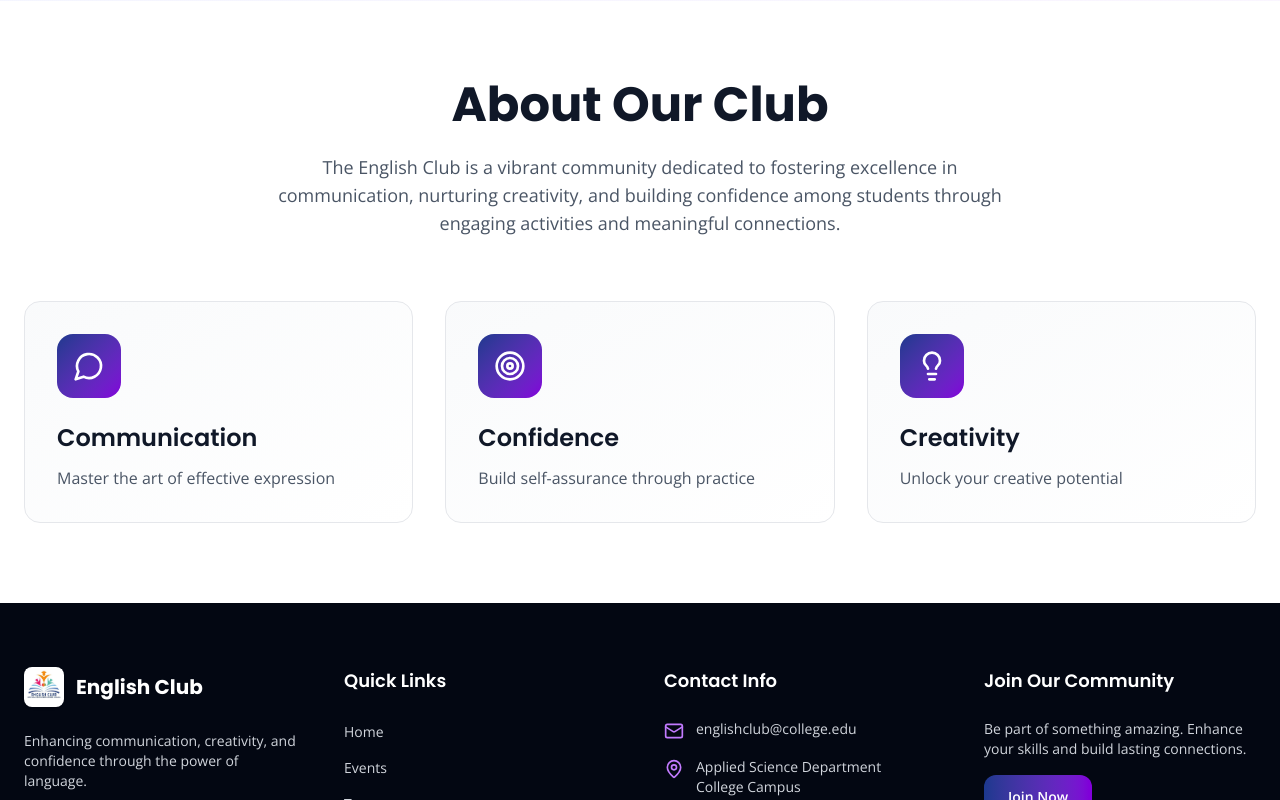
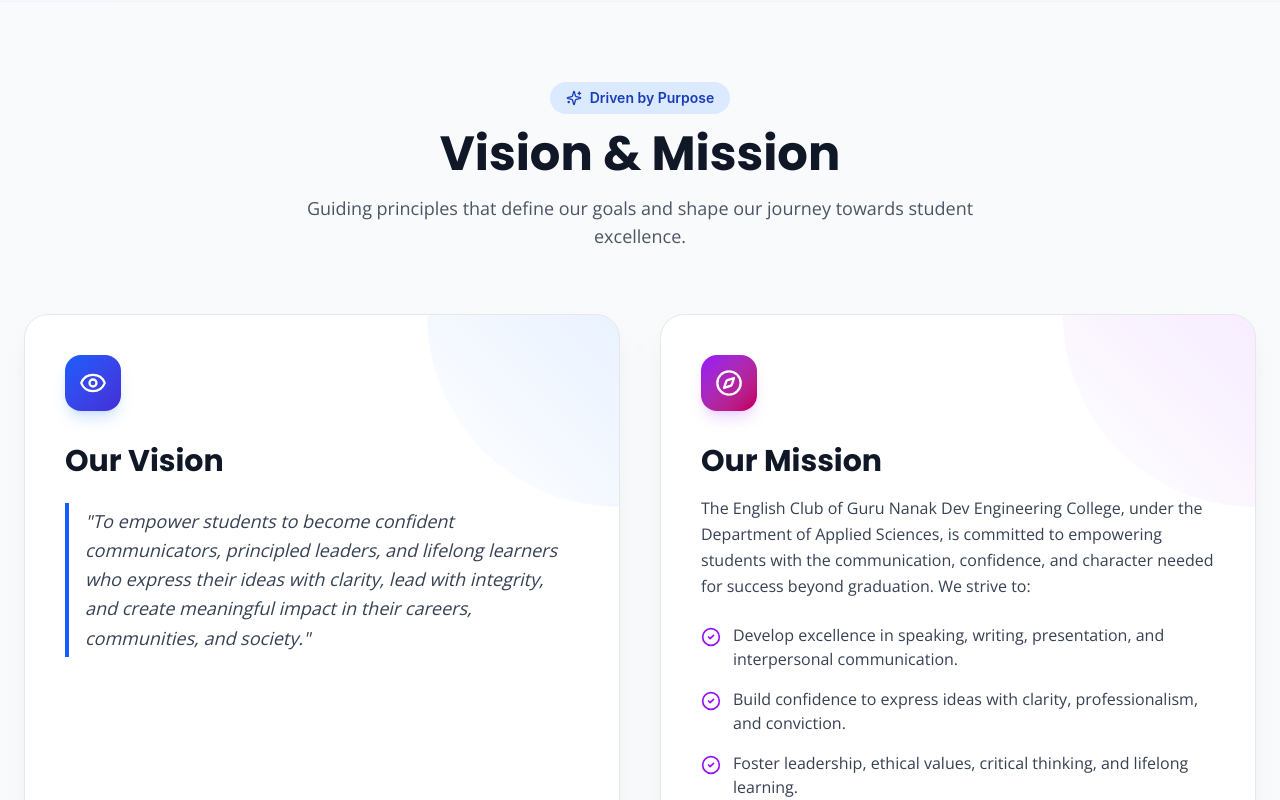
Before and after one commit to english-club-gndec/english-club, a React (Vite) app in the folder frontend/: page / in a window 1280 px wide. Shown: the part 1120-1920 px from the top of the page. Built offline with nearby package versions, Linux system fonts and the light colour scheme; no server answers.

Commit message:
feat: add vision and mission section to home page

```diff
--- a/frontend/src/app/pages/Home.tsx
+++ b/frontend/src/app/pages/Home.tsx
@@ -1,12 +1,18 @@
 import { motion } from "motion/react";
 import { Link } from "react-router";
-import { MessageCircle, Target, Lightbulb } from "lucide-react";
+import { MessageCircle, Target, Lightbulb, Eye, Compass, CheckCircle2, Sparkles } from "lucide-react";
 
 export function Home() {
   const missions = [
     { icon: MessageCircle, title: "Communication", description: "Master the art of effective expression" },
     { icon: Target, title: "Confidence", description: "Build self-assurance through practice" },
     { icon: Lightbulb, title: "Creativity", description: "Unlock your creative potential" },
+  ];
+
+  const missionPoints = [
+    "Develop excellence in speaking, writing, presentation, and interpersonal communication.",
+    "Build confidence to express ideas with clarity, professionalism, and conviction.",
+    "Foster leadership, ethical values, critical thinking, and lifelong learning."
   ];
 
   const container = {
@@ -71,6 +77,105 @@ export function Home() {
         </div>
       </section>
 
+      {/* Vision & Mission Section */}
+      <section className="py-20 bg-gray-50 dark:bg-gray-900/50 border-y border-gray-100 dark:border-gray-800">
+        <div className="max-w-7xl mx-auto px-6">
+          <motion.div
+            className="text-center mb-16"
+            initial={{ opacity: 0, y: 30 }}
+            whileInView={{ opacity: 1, y: 0 }}
+            viewport={{ once: true }}
+            transition={{ duration: 0.6 }}
+          >
+            <span className="inline-flex items-center gap-2 px-4 py-1.5 rounded-full bg-blue-100 dark:bg-blue-900/40 text-blue-800 dark:text-blue-300 text-sm font-semibold mb-4">
+              <Sparkles className="w-4 h-4" /> Driven by Purpose
+            </span>
+            <h2 className="text-4xl lg:text-5xl text-gray-900 dark:text-white mb-4" style={{ fontFamily: 'Poppins, sans-serif', fontWeight: 700 }}>
+              Vision & Mission
+            </h2>
+            <p className="text-lg text-gray-600 dark:text-gray-300 max-w-2xl mx-auto" style={{ fontFamily: 'Open Sans, sans-serif' }}>
+              Guiding principles that define our goals and shape our journey towards student excellence.
+            </p>
+          </motion.div>
+
+          <div className="grid lg:grid-cols-2 gap-10 items-stretch">
+            {/* Vision Card */}
+            <motion.div
+              initial={{ opacity: 0, x: -30 }}
+              whileInView={{ opacity: 1, x: 0 }}
+              viewport={{ once: true }}
+              transition={{ duration: 0.6 }}
+              className="flex flex-col justify-between p-8 lg:p-10 rounded-3xl bg-white dark:bg-gray-900 border border-gray-200 dark:border-gray-800 shadow-xl shadow-gray-200/50 dark:shadow-none relative overflow-hidden group hover:border-blue-500/50 transition-all"
+            >
+              <div className="absolute top-0 right-0 w-48 h-48 bg-gradient-to-bl from-blue-500/10 to-transparent rounded-bl-full pointer-events-none"></div>
+
+              <div>
+                <div className="w-14 h-14 rounded-2xl bg-gradient-to-br from-blue-600 to-indigo-700 flex items-center justify-center mb-8 shadow-lg shadow-blue-500/20 group-hover:scale-110 transition-transform">
+                  <Eye className="w-7 h-7 text-white" />
+                </div>
+
+                <h3 className="text-3xl text-gray-900 dark:text-white mb-6" style={{ fontFamily: 'Poppins, sans-serif', fontWeight: 700 }}>
+                  Our Vision
+                </h3>
+
+                <p className="text-lg text-gray-700 dark:text-gray-300 leading-relaxed italic border-l-4 border-blue-600 pl-4 py-1 mb-6" style={{ fontFamily: 'Open Sans, sans-serif' }}>
+                  "To empower students to become confident communicators, principled leaders, and lifelong learners who express their ideas with clarity, lead with integrity, and create meaningful impact in their careers, communities, and society."
+                </p>
+              </div>
+
+              <div className="pt-6 border-t border-gray-100 dark:border-gray-800/80">
+                <span className="text-sm font-semibold text-blue-600 dark:text-blue-400 tracking-wider uppercase">
+                  Empowering Future Leaders
+                </span>
+              </div>
+            </motion.div>
+
+            {/* Mission Card */}
+            <motion.div
+              initial={{ opacity: 0, x: 30 }}
+              whileInView={{ opacity: 1, x: 0 }}
+              viewport={{ once: true }}
+              transition={{ duration: 0.6 }}
+              className="flex flex-col justify-between p-8 lg:p-10 rounded-3xl bg-white dark:bg-gray-900 border border-gray-200 dark:border-gray-800 shadow-xl shadow-gray-200/50 dark:shadow-none relative overflow-hidden group hover:border-purple-500/50 transition-all"
+            >
+              <div className="absolute top-0 right-0 w-48 h-48 bg-gradient-to-bl from-purple-500/10 to-transparent rounded-bl-full pointer-events-none"></div>
+
+              <div>
+                <div className="w-14 h-14 rounded-2xl bg-gradient-to-br from-purple-600 to-pink-700 flex items-center justify-center mb-8 shadow-lg shadow-purple-500/20 group-hover:scale-110 transition-transform">
+                  <Compass className="w-7 h-7 text-white" />
+                </div>
+
+                <h3 className="text-3xl text-gray-900 dark:text-white mb-4" style={{ fontFamily: 'Poppins, sans-serif', fontWeight: 700 }}>
+                  Our Mission
+                </h3>
+
+                <p className="text-gray-700 dark:text-gray-300 mb-6 leading-relaxed" style={{ fontFamily: 'Open Sans, sans-serif' }}>
+                  The English Club of Guru Nanak Dev Engineering College, under the Department of Applied Sciences, is committed to empowering students with the communication, confidence, and character needed for success beyond graduation. We strive to:
+                </p>
+
+                <ul className="space-y-4 mb-8">
+                  {missionPoints.map((point, index) => (
+                    <li key={index} className="flex items-start gap-3">
+                      <CheckCircle2 className="w-5 h-5 text-purple-600 dark:text-purple-400 shrink-0 mt-1" />
+                      <span className="text-gray-700 dark:text-gray-300 text-base" style={{ fontFamily: 'Open Sans, sans-serif' }}>
+                        {point}
+                      </span>
+                    </li>
+                  ))}
+                </ul>
+              </div>
+
+              <div className="p-4 rounded-xl bg-purple-50 dark:bg-purple-950/40 border border-purple-100 dark:border-purple-900/50">
+                <p className="text-sm font-medium text-purple-900 dark:text-purple-200 italic" style={{ fontFamily: 'Open Sans, sans-serif' }}>
+                  Together, we aspire to shape individuals who communicate with purpose, lead with integrity, and create a meaningful impact in their careers and society.
+                </p>
+              </div>
+            </motion.div>
+          </div>
+        </div>
+      </section>
+
+      {/* About Section */}
       <section className="py-20 bg-white dark:bg-gray-950">
         <div className="max-w-7xl mx-auto px-6">
           <motion.div
```
